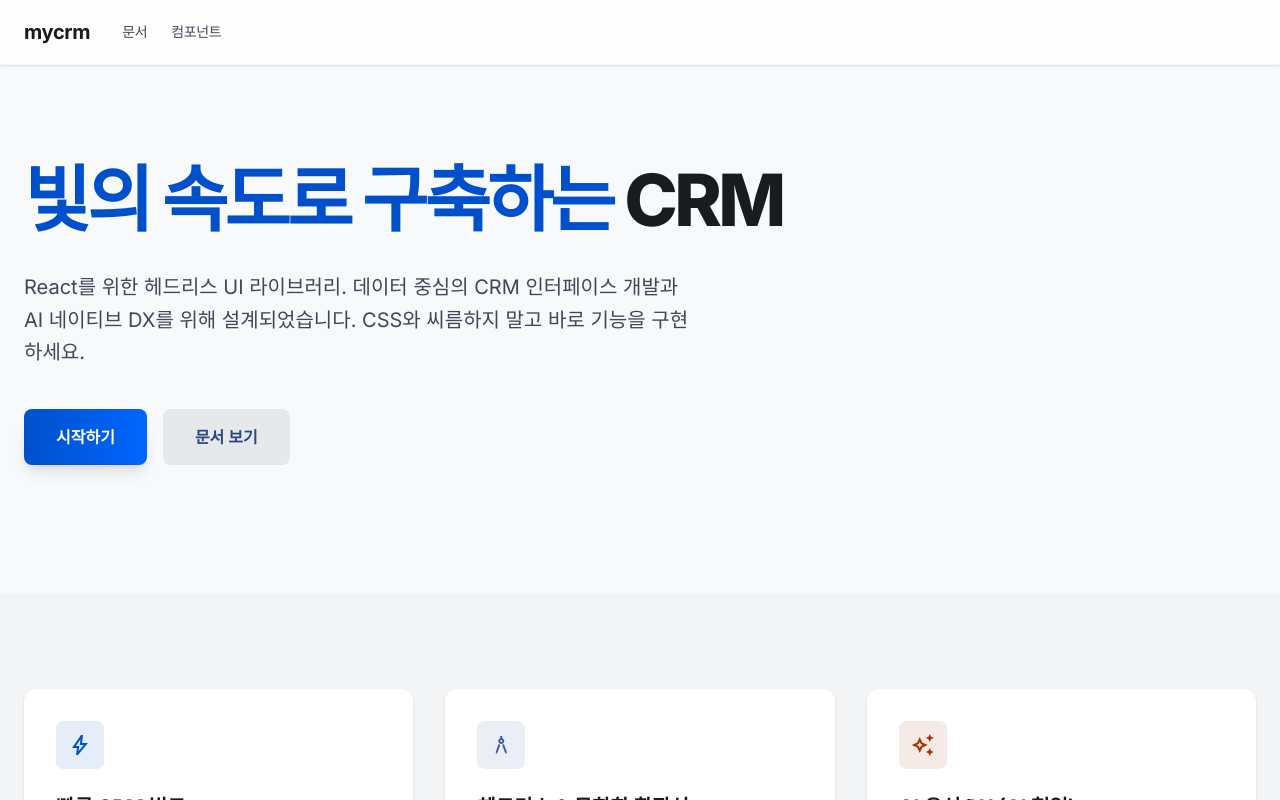
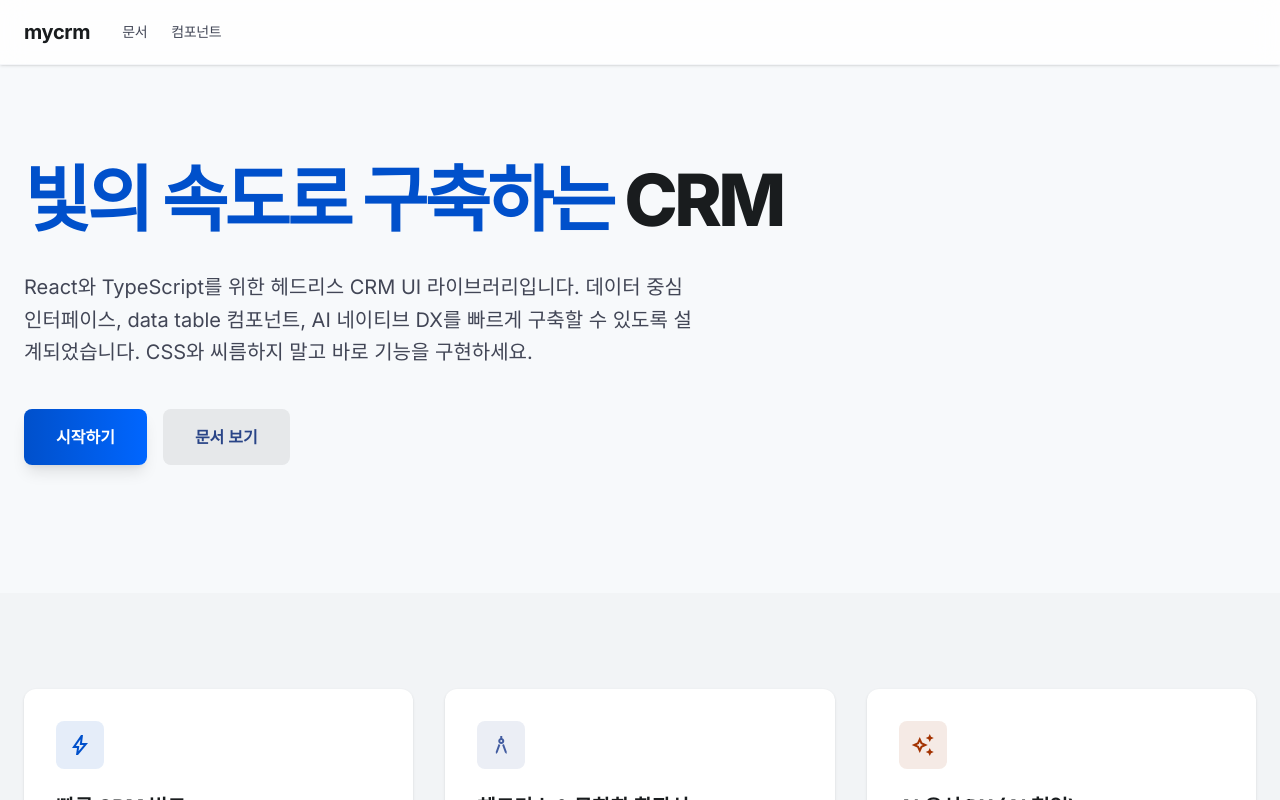
Before and after one commit to kimtaru/mycrm-guide, a Next.js app: page / in a window 1280 px wide. Shown: the top 800 px of the page. Built offline with nearby package versions, Linux system fonts and the light colour scheme; no server answers.

Commit message:
Improve search-focused product copy

```diff
--- a/app/document/core/page.tsx
+++ b/app/document/core/page.tsx
@@ -37,7 +37,9 @@ export default function CorePage() {
               @mycrm-ui/core
             </h1>
             <p className="text-xl font-light leading-relaxed text-on-surface-variant">
-              유틸리티 타입, 헬퍼 함수, 포맷터, 에러 클래스 등 프레임워크에 독립적인 핵심 유틸리티 패키지입니다.
+              TypeScript 기반 CRM UI와 data table 로직에 공통으로 쓰는 핵심
+              유틸리티 패키지입니다. 타입, 헬퍼 함수, 포맷터, 에러 클래스를
+              프레임워크 독립적으로 제공합니다.
             </p>
           </header>
 
--- a/app/document/page.tsx
+++ b/app/document/page.tsx
@@ -39,8 +39,9 @@ export default function InstallPage() {
               시작하기
             </h1>
             <p className="text-xl font-light leading-relaxed text-on-surface-variant">
-              고성능과 구조적 안정성을 갖춘 mycrm UI 문서입니다. 데이터 중심
-              애플리케이션에 맞는 컴포넌트 사용법을 빠르게 시작할 수 있습니다.
+              React와 TypeScript 프로젝트에서 mycrm UI를 시작하는 설치
+              가이드입니다. CRM UI 컴포넌트와 data table 기능을 빠르게 붙일 수
+              있도록 패키지 선택, peer dependency, 설정 방법을 정리했습니다.
             </p>
           </header>
 
--- a/app/document/react-table/page.tsx
+++ b/app/document/react-table/page.tsx
@@ -1233,7 +1233,9 @@ export default async function ReactTablePage() {
               @mycrm-ui/react-table
             </h1>
             <p className="text-xl font-light leading-relaxed text-on-surface-variant">
-              React 19 / React 18에서 사용 가능한 고성능 테이블 컴포넌트입니다.
+              React 19와 React 18에서 사용할 수 있는 헤드리스 data table
+              컴포넌트입니다. CRM UI, 어드민 화면, 백오피스에서 필요한 정렬,
+              필터, 선택, 편집 기능을 구성할 수 있습니다.
             </p>
             <p className="mt-3 rounded-lg bg-surface-container-low p-3 text-sm text-on-surface-variant">
               <code>@mycrm-ui/react-table</code>은 헤드리스(Headless) 라이브러리입니다.
--- a/app/document/react/page.tsx
+++ b/app/document/react/page.tsx
@@ -36,7 +36,9 @@ export default function ReactPage() {
               @mycrm-ui/react
             </h1>
             <p className="text-xl font-light leading-relaxed text-on-surface-variant">
-              공통 React 컴포넌트, 컨텍스트, 훅 모음입니다.
+              mycrm UI를 React 앱에 연결하기 위한 공통 React 컴포넌트, 컨텍스트,
+              훅 모음입니다. Portal, ErrorBoundary, Provider 계층을 통해 CRM UI
+              기능을 안정적으로 조립할 수 있습니다.
             </p>
           </header>
 
--- a/app/page.tsx
+++ b/app/page.tsx
@@ -123,9 +123,10 @@ function HeroSection() {
             <span className="text-primary">빛의 속도로 구축하는</span> CRM
           </h1>
           <p className="mb-10 max-w-2xl text-xl leading-relaxed text-on-surface-variant">
-            React를 위한 헤드리스 UI 라이브러리. 데이터 중심의 CRM 인터페이스
-            개발과 AI 네이티브 DX를 위해 설계되었습니다. CSS와 씨름하지 말고
-            바로 기능을 구현하세요.
+            React와 TypeScript를 위한 헤드리스 CRM UI 라이브러리입니다.
+            데이터 중심 인터페이스, data table 컴포넌트, AI 네이티브 DX를
+            빠르게 구축할 수 있도록 설계되었습니다. CSS와 씨름하지 말고 바로
+            기능을 구현하세요.
           </p>
           <div className="flex flex-wrap gap-4">
             <Link
```
